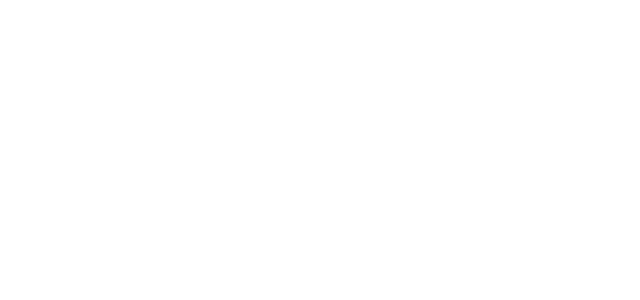
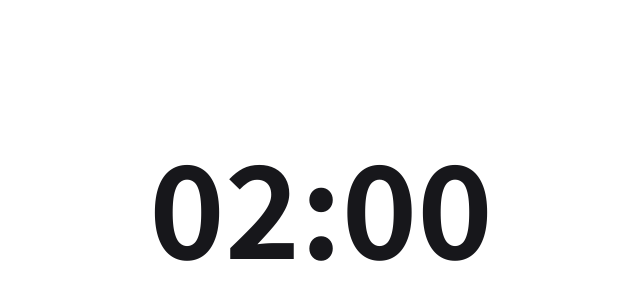
Before and after one commit to kspace-trk/presentation-timer, a Nuxt app: page / in a window 1280 px wide. Shown: the part 196-496 px from the top of the page, without its empty margins (319-959 px from the left). Built offline with nearby package versions, Linux system fonts and the light colour scheme.

Commit message:
[add]timer

```diff
--- /dev/null
+++ b/components/timer.vue
@@ -0,0 +1,9 @@
+<template>
+  <div class="timer-wrapper">02:00</div>
+</template>
+<style scoped>
+.timer-wrapper {
+  font-size: 8rem;
+  font-weight: 700;
+}
+</style>
--- a/pages/index.vue
+++ b/pages/index.vue
@@ -1,10 +1,23 @@
 <template>
-  <div></div>
+  <div class="main-wrapper">
+    <timer />
+  </div>
 </template>
 
 <script>
-export default {}
+import timer from '@/components/timer.vue'
+export default {
+  components: {
+    timer,
+  },
+}
 </script>
 
 <style>
+.main-wrapper {
+  width: 100%;
+  height: 100vh;
+  display: grid;
+  place-items: center;
+}
 </style>
```
